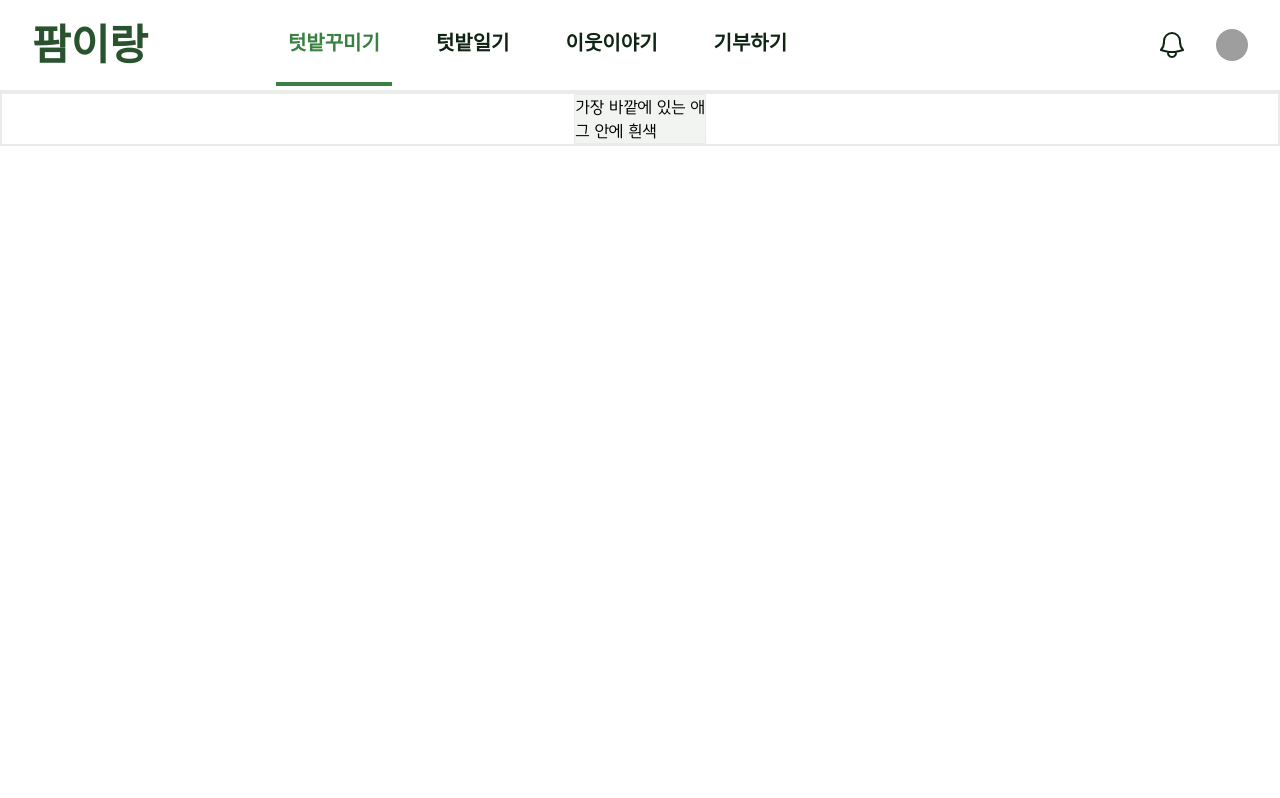
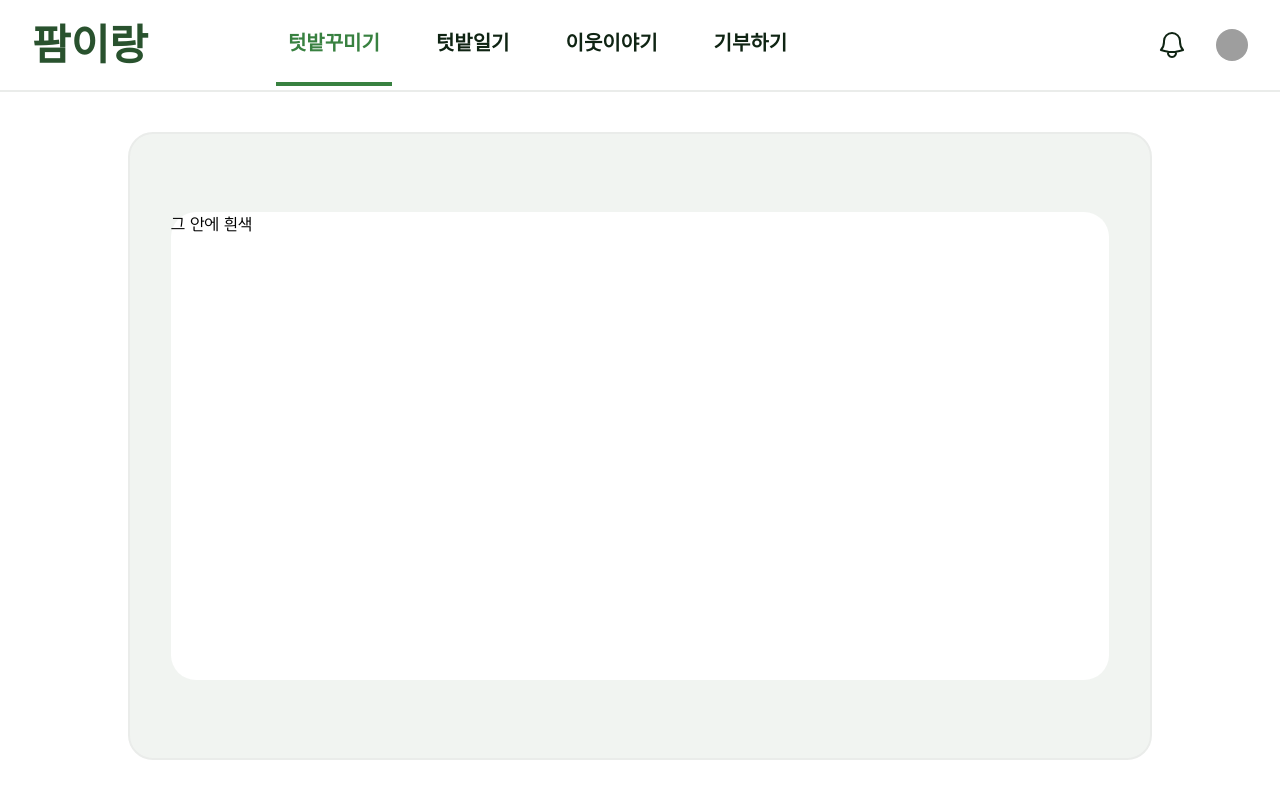
Before and after one commit to Hocheol18/Farmirang, a Next.js app in the folder frontend/: page /farm-design in a window 1280 px wide. Built offline with nearby package versions, Linux system fonts and the light colour scheme; grey boxes are pictures that could not be loaded; a web font is replaced by a local one.

Commit message:
feat: 전체 height 100% 설정 및 가이드라인 레이아웃 잡음

```diff
--- a/frontend/app/farm-design/GuidlineBox.tsx
+++ b/frontend/app/farm-design/GuidlineBox.tsx
@@ -1,9 +1,9 @@
+import GuidlineContent from "./GuidlineContent";
+
 const GuidlineBox = () => {
   return (
-    <div>
-      <div className="bg-gray-100 ">
-        가장 바깥에 있는 애<div>그 안에 흰색</div>
-      </div>
+    <div className="border-2 rounded-[25px] bg-gray-100 flex items-center justify-center w-[80%]  h-full">
+      <GuidlineContent />
     </div>
   );
 };
--- /dev/null
+++ b/frontend/app/farm-design/GuidlineContent.tsx
@@ -0,0 +1,9 @@
+const GuidlineContent = () => {
+  return (
+    <div className="rounded-[25px] bg-white-100 w-[92%] h-[75%]">
+      그 안에 흰색
+    </div>
+  );
+};
+
+export default GuidlineContent;
--- a/frontend/app/farm-design/layout.tsx
+++ b/frontend/app/farm-design/layout.tsx
@@ -4,8 +4,8 @@ export default function FarmLayout({
   children: React.ReactNode;
 }>) {
   return (
-    <div className="flex border-2 h-full">
-      <div className="m-auto h-full">{children}</div>
+    <div className="flex h-full w-full">
+      <div className="mx-auto my-10 w-full">{children}</div>
     </div>
   );
 }
--- a/frontend/app/farm-design/page.tsx
+++ b/frontend/app/farm-design/page.tsx
@@ -4,11 +4,9 @@ import GuidlineBox from "./GuidlineBox";
 
 export default function FarmDesign() {
   return (
-    //가장 크게 감싸는 div
-    <div>
-      <div className="border">
-        <GuidlineBox />
-      </div>
+    <div className=" flex justify-center w-full h-full">
+      {/* 처음 딱 들어오면 무조건 가이드라인 */}
+      <GuidlineBox />
     </div>
   );
 }
--- a/frontend/app/globals.css
+++ b/frontend/app/globals.css
@@ -18,6 +18,14 @@
 
 body {
   font-family: "MICEGothic", sans-serif;
+}
+
+html,
+body,
+body > div:first-child,
+div#__next,
+div#__next > div {
+  height: 100%;
 }
 
 :root {
--- a/frontend/app/layout.tsx
+++ b/frontend/app/layout.tsx
@@ -15,8 +15,10 @@ export default function RootLayout({
   return (
     <html lang="kr">
       <body>
-        <NavBar />
-        {children}
+        <div className="flex flex-col h-full">
+          <NavBar />
+          {children}
+        </div>
       </body>
     </html>
   );
--- a/frontend/app/page.tsx
+++ b/frontend/app/page.tsx
@@ -1,10 +1,8 @@
 export default function Home() {
   return (
-    <div className="h-full">
-      <div className=" h-screen bg-red-200">
-        <div className="font-extrabold font-tmoney border">
-          하이하이!!! 이건 테스트입니다. 테스트 메인용 페이지
-        </div>
+    <div className=" h-full bg-red-200">
+      <div className="font-extrabold font-tmoney border">
+        하이하이!!! 이건 테스트입니다. 테스트 메인용 페이지
       </div>
     </div>
   );
```
